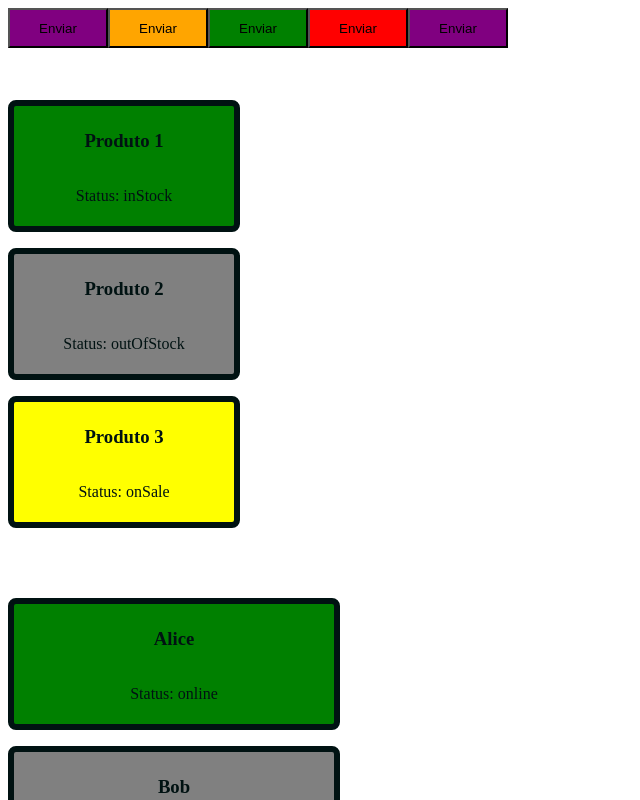
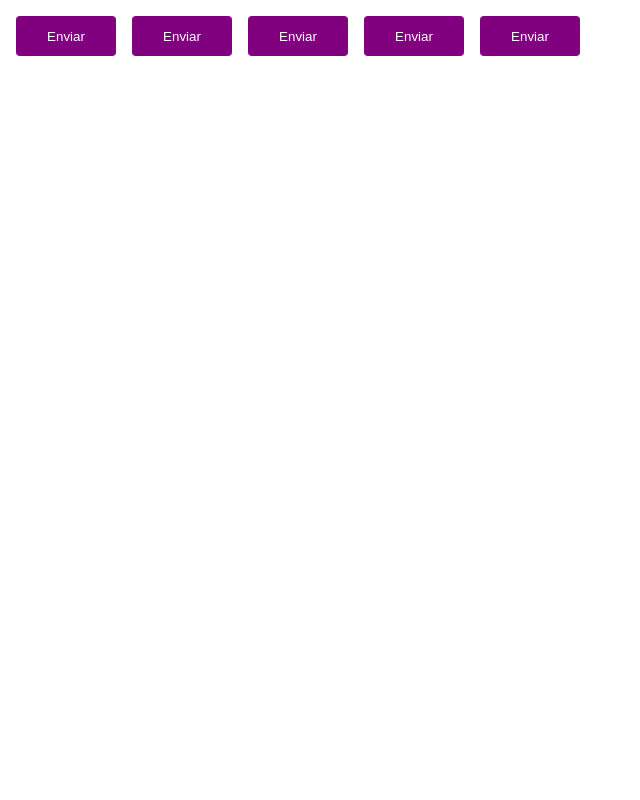
Before and after one commit to thaisgoulartf/pomodoro-react, a React (Vite) app: page / in a window 1280 px wide. Shown: the top 800 px of the page, without its empty margins (0-640 px from the left). Built offline with nearby package versions, Linux system fonts and the light colour scheme.

Commit message:
style components buttons

```diff
--- a/src/App.tsx
+++ b/src/App.tsx
@@ -1,26 +1,15 @@
+import { ThemeProvider } from 'styled-components';
 import { Button } from './components/Button';
-import { ProductCard } from './components/ProductCard';
-import { UserCard } from './components/UserCard';
+import { defaultTheme } from './styles/themes/default';
+
 export function App() {
   return (
-    <>
+    <ThemeProvider theme={defaultTheme}>
       <Button variant="primary" />
       <Button variant="secondary" />
       <Button variant="success" />
       <Button variant="danger" />
       <Button />
-      <br />
-      <br />
-      <br />
-      <ProductCard name="Produto 1" status="inStock" />
-      <ProductCard name="Produto 2" status="outOfStock" />
-      <ProductCard name="Produto 3" status="onSale" />
-      <br />
-      <br />
-      <br />
-      <UserCard name="Alice" status="online" />
-      <UserCard name="Bob" status="offline" />
-      <UserCard name="Charlie" status="busy" />
-    </>
+    </ThemeProvider>
   )
 }
--- a/src/components/Button.styles.ts
+++ b/src/components/Button.styles.ts
@@ -12,9 +12,14 @@
 export const ButtonContainer = styled.button<ButtonContainerProps>`
   width: 100px;
   height: 40px;
-  ${props => {
+  border-radius: 4px;
+  border: 0;
+  margin: 8px;
+  background-color: ${props => props.theme.primary};
+  color: ${props => props.theme.white};
+  /* ${props => {
     return css`
       background-color: ${buttonVariants[props.variant]}
     `
-  }}
+  }} */
 `;
--- /dev/null
+++ b/src/styles/themes/default.ts
@@ -0,0 +1,5 @@
+export const defaultTheme = {
+  primary: 'purple',
+  secondary: 'orange',
+  white: 'white'
+}
```
Also changed, not shown: src/components/UserCard.styles.ts (line endings or trailing spaces).
